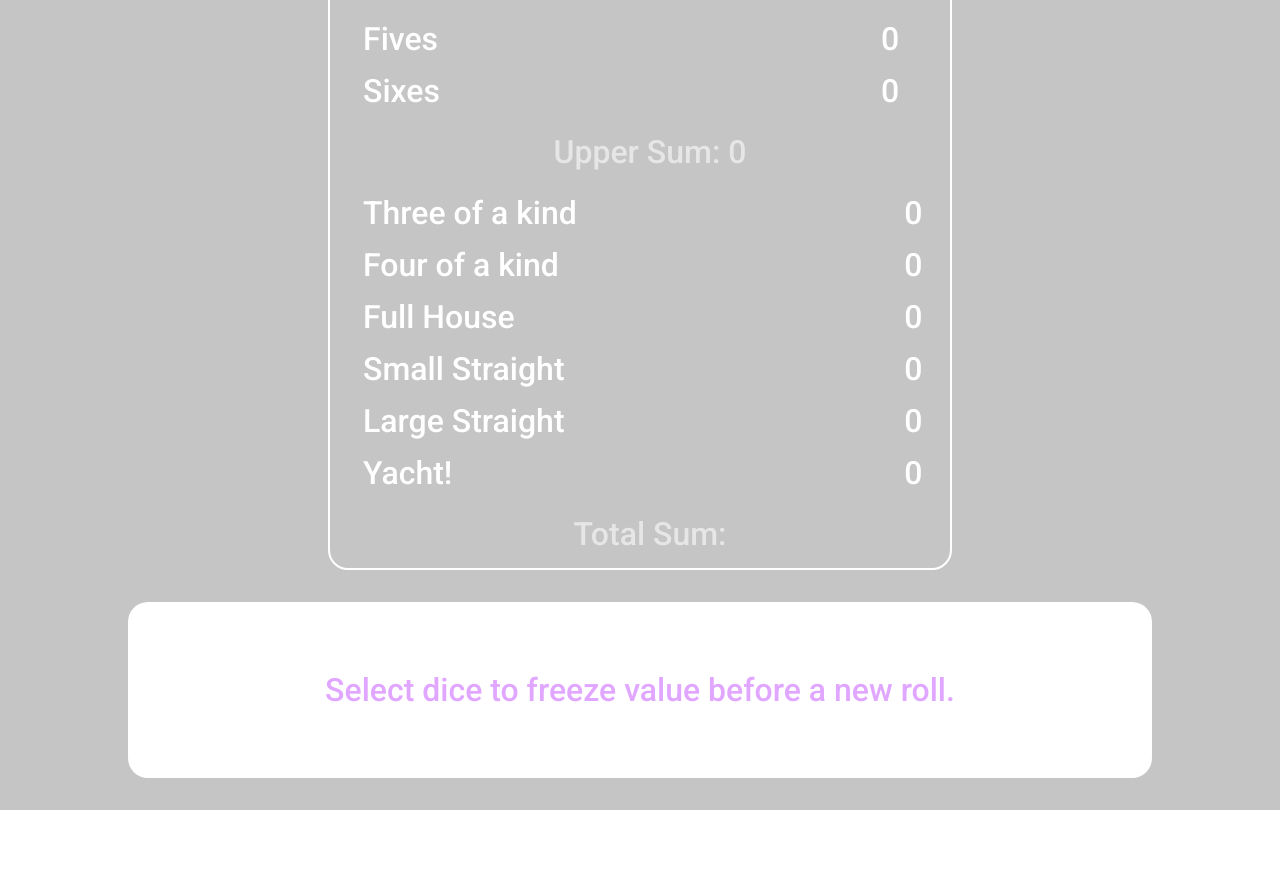
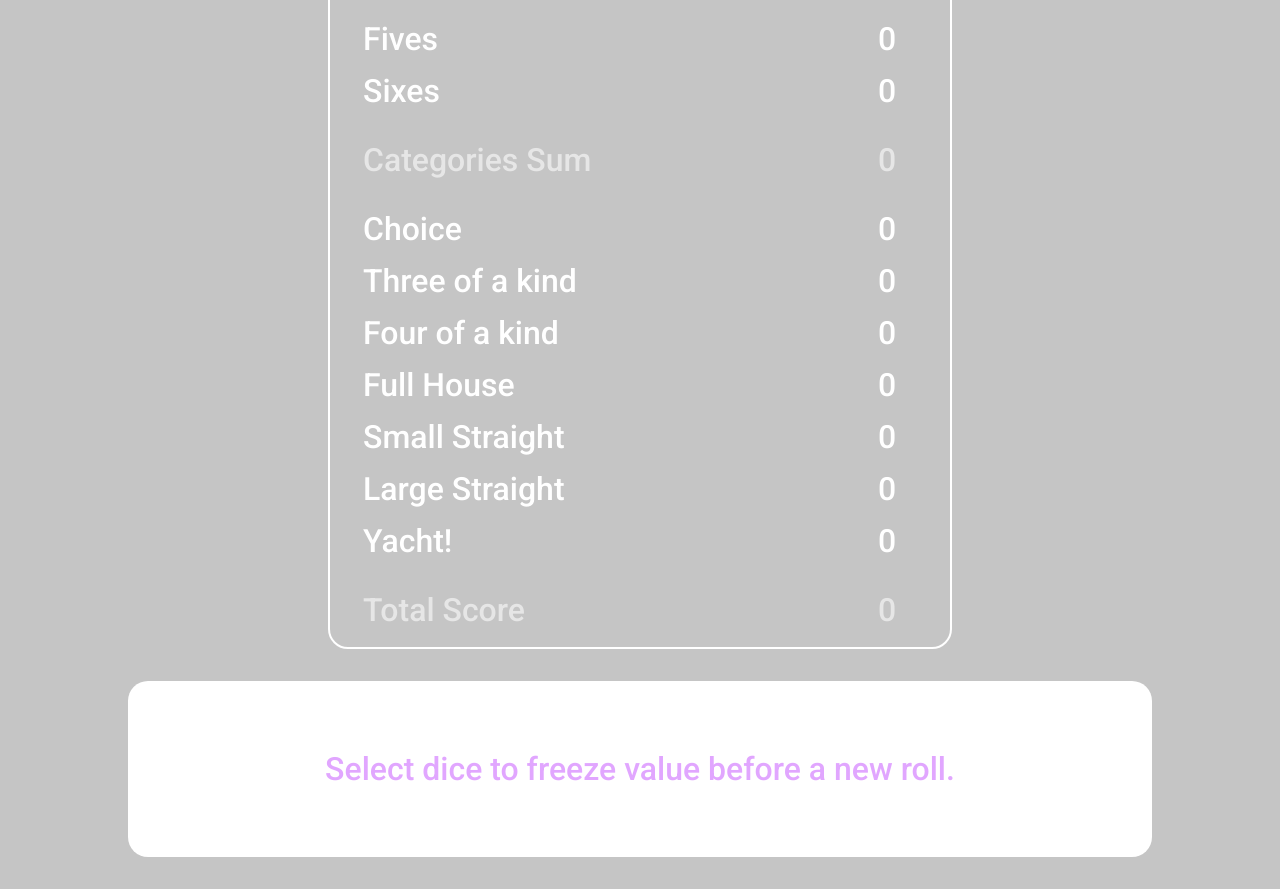
Before and after one commit to chriskstaton/SIXXES, a React (Vite) app: page / in a window 1280 px wide. Shown: the part 909-1798 px from the top of the page. Before the commit the page ends 1719 px from the top, so only its background shows below. Built offline with nearby package versions, Linux system fonts and the light colour scheme.

Commit message:
scoreboard consolidated into one table, spacers

```diff
--- a/src/Scoreboard.scss
+++ b/src/Scoreboard.scss
@@ -21,10 +21,14 @@
 
 	td {
 		text-align: center;
+		width: 100px;
 	}
 
 	.upper-sum {
 		color: rgb(230, 230, 230);
+	}
+	.spacer {
+		height: 15px;
 	}
 
 	// .special-categories {
--- a/src/Scoreboard.tsx
+++ b/src/Scoreboard.tsx
@@ -44,6 +44,23 @@ function Scoreboard(props: {
 	var sumFives = categoryFilter(props.diceCurrentValueArray, 5);
 	var sumSixes = categoryFilter(props.diceCurrentValueArray, 6);
 
+	var upperSum =
+		onesCatVal +
+		twosCatVal +
+		threesCatVal +
+		foursCatVal +
+		fivesCatVal +
+		sixesCatVal;
+
+	var totalSum =
+		upperSum +
+		threeKindVal +
+		fourKindVal +
+		fullHouseVal +
+		smallStraightVal +
+		largeStraightVal +
+		yachtCatVal;
+
 	useEffect(() => {
 		if (sumOnes || sumTwos || sumThrees || sumFours || sumFives || sumSixes) {
 			console.log(
@@ -86,22 +103,21 @@ function Scoreboard(props: {
 						<th>Sixes</th>
 						<td>{sixesCatVal}</td>
 					</tr>
-				</thead>
-			</table>
-
-			<div className="upper-sum">
-				Upper Sum:{" "}
-				{onesCatVal +
-					twosCatVal +
-					threesCatVal +
-					foursCatVal +
-					fivesCatVal +
-					sixesCatVal}
-			</div>
-			<table className="special-categories">
-				<thead>
+					<div className="spacer" />
+					<tr className="upper-sum">
+						<th>Categories Sum</th>
+						<td>{upperSum}</td>
+					</tr>
+					<div className="spacer" />
 					<tr>
 						{/* onClick={() => setThreeKindVal(sumThreeKind)} */}
+
+						<th>Choice</th>
+						<td>{choiceCatVal}</td>
+					</tr>
+					<tr>
+						{/* onClick={() => setThreeKindVal(sumThreeKind)} */}
+
 						<th>Three of a kind</th>
 						<td>{threeKindVal}</td>
 					</tr>
@@ -134,9 +150,14 @@ function Scoreboard(props: {
 						<th>Yacht!</th>
 						<td>{yachtCatVal}</td>
 					</tr>
+					<div className="spacer" />
+
+					<tr className="total-sum">
+						<th>Total Score</th>
+						<td>{totalSum}</td>
+					</tr>
 				</thead>
 			</table>
-			<div className="total-sum">Total Sum: </div>
 		</div>
 	);
 }
```
